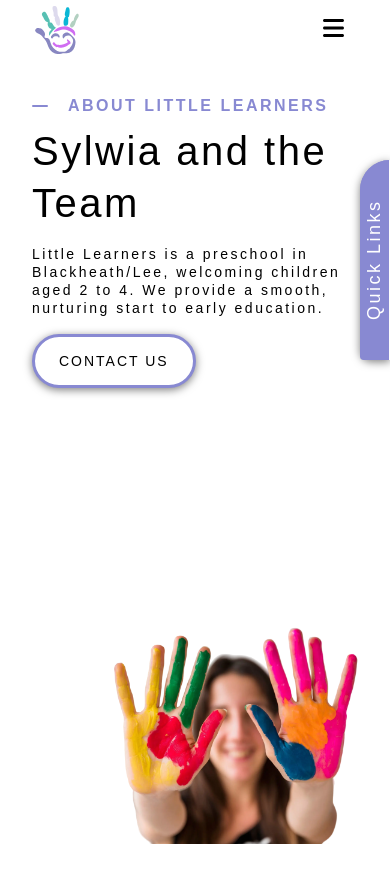
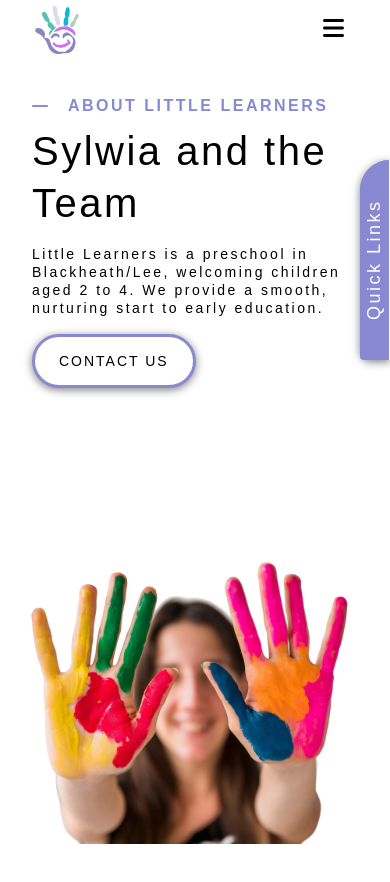
Before and after one commit to curveservices/little-learners, a React (Vite) app: page /about-us in a window 390 px wide. Shown: the top 882 px of the page. Built offline with nearby package versions, Linux system fonts and the light colour scheme.

Commit message:
hero image width change for better visability

```diff
--- a/src/layout/main/index.scss
+++ b/src/layout/main/index.scss
@@ -155,7 +155,7 @@
         height: 100vh;
         justify-content: space-between;
         .hero-image {
-            max-width: 500px;
+            max-width: 100%;
             align-self: center;
             height: auto;
             object-fit: cover; }
--- a/src/pages/about/index.scss
+++ b/src/pages/about/index.scss
@@ -46,7 +46,7 @@
     .hero {
       .about-image {
         z-index: -1;
-        width: 300px;
+        width: 100%;
       }
     }
     .fith-section,
--- a/src/pages/gallery/index.scss
+++ b/src/pages/gallery/index.scss
@@ -23,7 +23,7 @@
             .gallery-hero-image {
                 right: 0rem;
                 z-index: -1;
-                width: 300px;
+                width: 100%;
             }
         }
 
--- a/src/pages/learning/index.scss
+++ b/src/pages/learning/index.scss
@@ -89,7 +89,7 @@
         .hero {
             .learning-hero-image {
                 right: 0rem;
-                width: 400px;
+                width: 100%;
                 z-index: -1;
             }
         }
```
